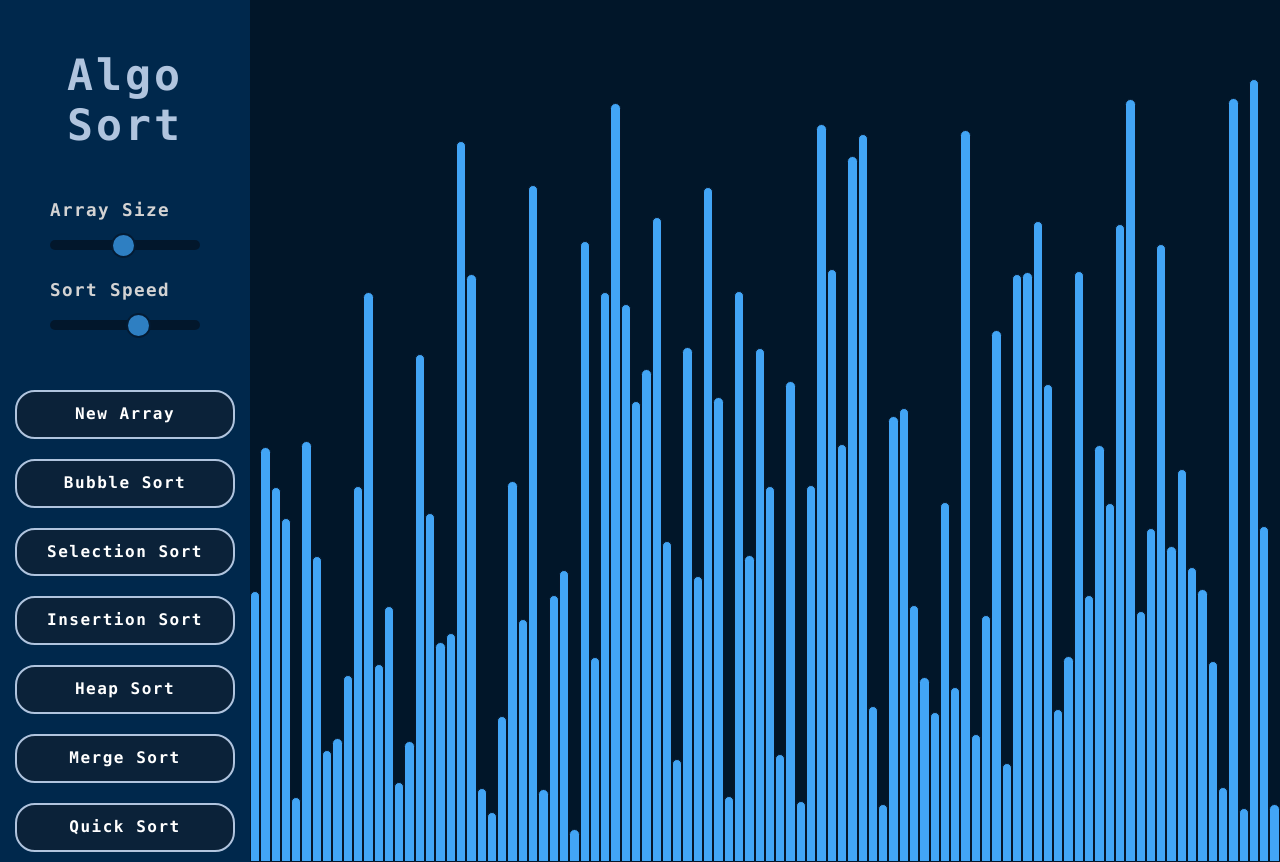
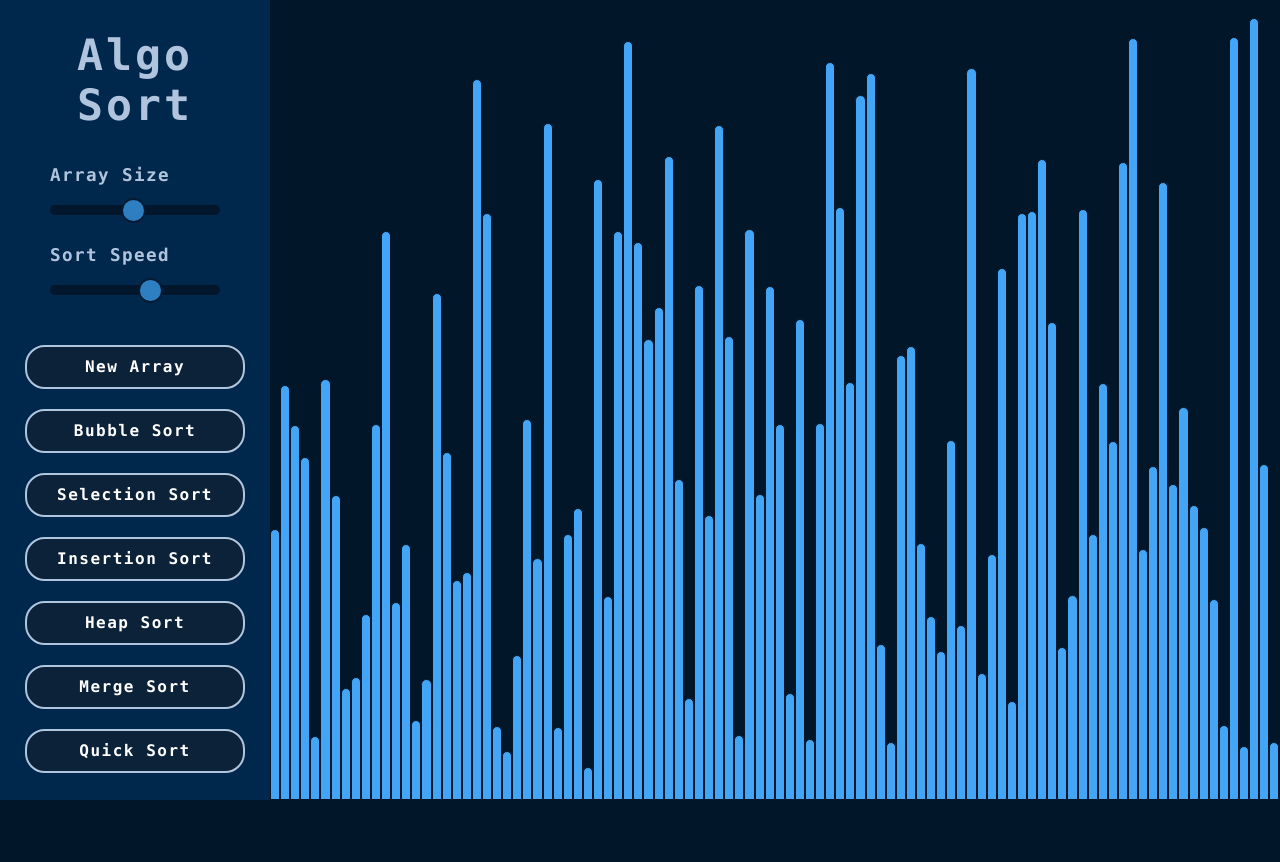
Before and after one commit to AlveeM/algo-sort, a React (Create React App) app: page / in a window 1280 px wide. After the commit the page ends 800 px from the top, so only its background shows below. Built offline with nearby package versions, Linux system fonts and the light colour scheme; the HTML template or start-up script is replaced by a standard one.

Commit message:
sidebar width and padding adjustments

```diff
--- a/src/App.css
+++ b/src/App.css
@@ -1,5 +1,5 @@
 .app-name {
-  padding: 50px 10px 50px 10px;
+  padding: 30px 10px 35px 10px;
 }
 
 .app-name h1 {
--- a/src/Components/Sidebar/Sidebar.css
+++ b/src/Components/Sidebar/Sidebar.css
@@ -7,16 +7,16 @@
   align-items: center;
   background-color: #00284c;
   width: 15%;
-  min-width: 250px;
+  min-width: 270px;
 }
 
 .sliders {
-  color: lightsteelblue;
+  color: #b0c4de;
   display: flex;
   flex-direction: column;
   justify-content: flex-start;
   align-items: flex-start;
-  margin-bottom: 20px;
+  margin-bottom: 10px;
 }
 
 .sliders label {
@@ -24,7 +24,7 @@
   font-weight: bold;
   font-family: Menlo, Consolas, monospace;
   letter-spacing: 1.4px;
-  color: lightgray;
+  color: #b0c4de;
 }
 
 .sliders input {
@@ -98,7 +98,7 @@
   width: 220px;
   font-weight: 700;
   letter-spacing: 1.5px;
-  line-height: 1.8;
+  line-height: 1.5;
   padding: 8px 3px;
   border-radius: 20px;
   background-color: #0b2239;
```
